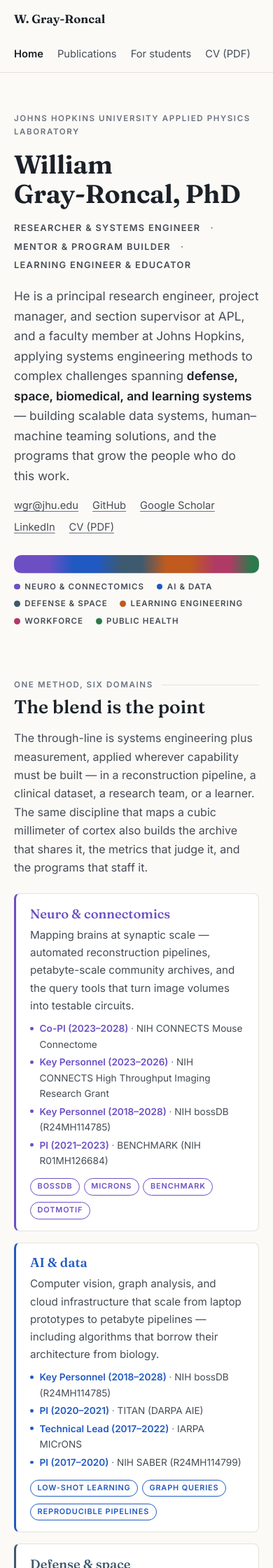
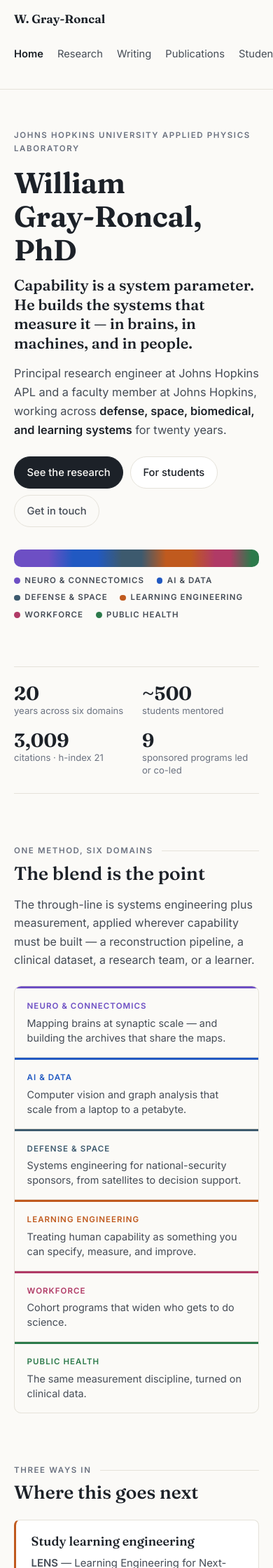
Before and after one commit to wrgr/me, a Jekyll site: the page built from index.html, in a window 390 px wide. Shown: the top 2240 px of the page at 70% size. Built offline with Jekyll 4.4.1, drawn with Linux system fonts in a browser that asks for light colours; some of the changed text lies outside the part shown.

Commit message:
Rebuild the homepage as a landing page
The homepage had become a CV rendered as a web page: 11,321px tall, 37 cards
across five grids, 2,755 words. Measured, then cut to 3,015px, 3 cards, ~400
words — without losing anything.

Homepage now: hero with a one-line positioning statement and three calls to
action, a stat band, the six domains as one compact colour-keyed strip, three
pathway cards matching the three things the site should drive (LENS, students,
research collaboration), and five recent selected papers.

The detail moved rather than disappeared:

- /research/ — sponsored programs, software & datasets, awards & service, and
  a collaboration note (17 cards)
- /writing/  — the argument, and press coverage (14 cards)

Both are in the nav alongside the existing /publications/ and /students/.

Two things the cut surfaced:

- The stat band originally carried a "$4M+ in programs" figure I had written.
  Nothing in the data supports a dollar total, so it is now a count of
  sponsored programs, derived from _data/cv/experience.yml rather than typed.
- The domain strip first truncated the long blurbs at 84 characters, which cut
  mid-word ("petabyte-s...", "from satellit..."). Each domain now carries a
  purpose-written `short:` line; `blurb` still serves fuller contexts.

Landing components live in _sass/_landing.scss, wired with @use to match the
existing stylesheet rather than mixing in @import.

Co-Authored-By: Claude Fable 5 <noreply@anthropic.com>
Claude-Session: https://claude.ai/code/session_019pD1fYkRA2brqETaSMgRX1

```diff
--- a/_data/domains.yml
+++ b/_data/domains.yml
@@ -4,6 +4,7 @@
 # _data/cv/*.yml by matching `domains:` tags, so facts live in one place.
 - key: neuro
   label: Neuro & connectomics
+  short: Mapping brains at synaptic scale — and building the archives that share the maps.
   blurb: >-
     Mapping brains at synaptic scale — automated reconstruction pipelines,
     petabyte-scale community archives, and the query tools that turn image
@@ -18,6 +19,7 @@
 
 - key: ai
   label: AI & data
+  short: Computer vision and graph analysis that scale from a laptop to a petabyte.
   blurb: >-
     Computer vision, graph analysis, and cloud infrastructure that scale from
     laptop prototypes to petabyte pipelines — including algorithms that borrow
@@ -29,6 +31,7 @@
 
 - key: defense
   label: Defense & space
+  short: Systems engineering for national-security sponsors, from satellites to decision support.
   blurb: >-
     Two decades of systems engineering for national-security sponsors — from
     satellite systems as a responsible engineer to decision-support prototypes
@@ -41,6 +44,7 @@
 
 - key: learning
   label: Learning engineering
+  short: Treating human capability as something you can specify, measure, and improve.
   blurb: >-
     Treating human capability as a system parameter — something you can
     specify, measure, and improve with the same discipline applied to any
@@ -53,6 +57,7 @@
 
 - key: workforce
   label: Workforce
+  short: Cohort programs that widen who gets to do science.
   blurb: >-
     Cohort-based pathways into research careers — approximately 500 students mentored
     through programs built to widen who gets to do science.
@@ -64,6 +69,7 @@
 
 - key: health
   label: Public health
+  short: The same measurement discipline, turned on clinical data.
   blurb: >-
     The same measurement discipline turned on clinical data — analytics
     leadership for multiple sclerosis and COVID-19 research at Johns Hopkins.
--- a/_includes/nav.html
+++ b/_includes/nav.html
@@ -3,8 +3,10 @@
     <a class="brand" href="{{ '/' | relative_url }}">W. Gray-Roncal</a>
     <ul>
       <li><a href="{{ '/' | relative_url }}" {% if page.url == "/" %}aria-current="page"{% endif %}>Home</a></li>
+      <li><a href="{{ '/research/' | relative_url }}" {% if page.url == "/research/" %}aria-current="page"{% endif %}>Research</a></li>
+      <li><a href="{{ '/writing/' | relative_url }}" {% if page.url == "/writing/" %}aria-current="page"{% endif %}>Writing</a></li>
       <li><a href="{{ '/publications/' | relative_url }}" {% if page.url == "/publications/" %}aria-current="page"{% endif %}>Publications</a></li>
-      <li><a href="{{ '/students/' | relative_url }}" {% if page.url == "/students/" %}aria-current="page"{% endif %}>For students</a></li>
+      <li><a href="{{ '/students/' | relative_url }}" {% if page.url == "/students/" %}aria-current="page"{% endif %}>Students</a></li>
       {% if site.data.profiles.cv %}<li><a href="{{ site.data.profiles.cv | relative_url }}">CV (PDF)</a></li>{% endif %}
     </ul>
   </nav>
--- /dev/null
+++ b/_sass/_landing.scss
@@ -0,0 +1,156 @@
+/* Landing-page components: hero, stat band, domain strip, pathways.
+   The homepage is a landing page; the detail lives on /research/, /writing/,
+   /publications/ and /students/. */
+
+.masthead--hero {
+  padding-bottom: 1rem;
+}
+.masthead--hero h1 {
+  font-size: clamp(2.6rem, 8vw, 4.2rem);
+  margin-bottom: 0.75rem;
+}
+
+.lede {
+  font-family: var(--display);
+  font-weight: 560;
+  font-size: clamp(1.35rem, 3.4vw, 1.9rem);
+  line-height: 1.28;
+  color: var(--ink);
+  max-width: 40ch;
+  margin: 0 0 1rem;
+  text-wrap: balance;
+}
+
+.masthead--hero .standfirst {
+  font-size: 1.02rem;
+  max-width: 46ch;
+  margin-bottom: 1.5rem;
+}
+
+/* ---------------------------------------------------------------- buttons */
+
+.hero-cta {
+  display: flex;
+  flex-wrap: wrap;
+  gap: 0.6rem;
+  margin: 0 0 2rem;
+}
+.btn {
+  display: inline-block;
+  padding: 0.6rem 1.1rem;
+  border: 1px solid var(--rule);
+  border-radius: 999px;
+  font-size: 0.92rem;
+  font-weight: 500;
+  text-decoration: none;
+  color: var(--ink);
+  background: var(--card);
+  transition: none;
+}
+@media (prefers-reduced-motion: no-preference) {
+  .btn { transition: background-color 120ms ease, border-color 120ms ease; }
+}
+.btn:hover { border-color: var(--ink-soft); }
+.btn--primary {
+  background: var(--ink);
+  color: var(--paper);
+  border-color: var(--ink);
+}
+.btn--primary:hover { background: var(--ink-soft); border-color: var(--ink-soft); }
+.btn--quiet { background: transparent; color: var(--ink-soft); }
+
+/* ------------------------------------------------------------- stat band */
+
+.statband {
+  margin-top: 2.5rem;
+  padding: 1.5rem 0;
+  border-top: 1px solid var(--rule);
+  border-bottom: 1px solid var(--rule);
+}
+.statband ul {
+  list-style: none;
+  margin: 0;
+  padding: 0;
+  display: grid;
+  grid-template-columns: repeat(auto-fit, minmax(min(100%, 10rem), 1fr));
+  gap: 1.25rem 1rem;
+}
+.statband li { display: flex; flex-direction: column; gap: 0.15rem; }
+.stat {
+  font-family: var(--display);
+  font-weight: 650;
+  font-size: clamp(1.7rem, 4vw, 2.3rem);
+  line-height: 1;
+  font-variant-numeric: tabular-nums;
+  color: var(--ink);
+}
+.stat-label {
+  font-size: 0.82rem;
+  color: var(--muted);
+  line-height: 1.35;
+}
+
+/* ---------------------------------------------------------- domain strip */
+
+/* Replaces the six heavy domain cards: label plus one line, colour-keyed. */
+.domain-strip {
+  list-style: none;
+  margin: 1.5rem 0 0;
+  padding: 0;
+  display: grid;
+  grid-template-columns: repeat(auto-fit, minmax(min(100%, 15rem), 1fr));
+  gap: 1px;
+  background: var(--rule);
+  border: 1px solid var(--rule);
+  border-radius: 10px;
+  overflow: hidden;
+}
+.domain-strip li {
+  background: var(--paper);
+  padding: 1rem 1.1rem;
+  border-top: 3px solid var(--accent, var(--rule));
+  display: flex;
+  flex-direction: column;
+  gap: 0.3rem;
+}
+.domain-strip__label {
+  font-size: 0.72rem;
+  font-weight: 600;
+  letter-spacing: 0.09em;
+  text-transform: uppercase;
+  color: var(--accent, var(--ink));
+}
+.domain-strip__line {
+  font-size: 0.9rem;
+  color: var(--ink-soft);
+  line-height: 1.45;
+}
+
+/* -------------------------------------------------------------- pathways */
+
+.pathways {
+  display: grid;
+  grid-template-columns: repeat(auto-fit, minmax(min(100%, 17rem), 1fr));
+  gap: 1rem;
+  margin-top: 1.5rem;
+}
+.pathway {
+  background: var(--card);
+  border: 1px solid var(--rule);
+  border-left: 3px solid var(--accent, var(--rule));
+  border-radius: 8px;
+  padding: 1.25rem 1.35rem 1.1rem;
+}
+.pathway h3 {
+  font-size: 1.12rem;
+  margin: 0 0 0.5rem;
+  color: var(--ink);
+}
+.pathway p { font-size: 0.93rem; color: var(--ink-soft); margin: 0 0 0.6rem; }
+.pathway .card-link { margin: 0; font-size: 0.88rem; }
+.pathway .card-link a { color: var(--accent, var(--ink-soft)); text-decoration: none; }
+.pathway .card-link a:hover { text-decoration: underline; }
+
+/* Featured publications on the landing page stay tight. */
+.bibliography-wrap--compact .pub { padding-block: 0.7rem; }
+.bibliography-wrap--compact .pub-authors { display: none; }
--- a/assets/css/main.scss
+++ b/assets/css/main.scss
@@ -7,3 +7,4 @@
 @use "domains";
 @use "projects";
 @use "publications";
+@use "landing";
--- a/index.html
+++ b/index.html
@@ -2,177 +2,101 @@
 layout: home
 title: William Gray-Roncal, PhD
 ---
-<header class="masthead">
+<header class="masthead masthead--hero">
   <p class="eyebrow">{{ site.data.cv.identity.employer }}</p>
   <h1>{{ site.data.cv.identity.first_name }} <span class="nowrap">{{ site.data.cv.identity.family_name }}</span>, {{ site.data.cv.identity.suffix }}</h1>
-  <ul class="roles-strip">
-    {% for r in site.data.cv.identity.roles_strip %}<li>{{ r }}</li>
-    {% endfor %}
-  </ul>
+  <p class="lede">
+    Capability is a system parameter. He builds the systems that measure it —
+    in brains, in machines, and in people.
+  </p>
   <p class="standfirst">
-    He is a principal research engineer, project manager, and section supervisor
-    at APL, and a faculty member at Johns Hopkins, applying systems engineering
-    methods to complex challenges spanning <strong>defense, space, biomedical,
-    and learning systems</strong> — building scalable data systems, human–machine
-    teaming solutions, and the programs that grow the people who do this work.
+    Principal research engineer at Johns Hopkins APL and a faculty member at
+    Johns Hopkins, working across <strong>defense, space, biomedical, and
+    learning systems</strong> for twenty years.
   </p>
-  {% include contact-row.html %}
+  <p class="hero-cta">
+    <a class="btn btn--primary" href="{{ '/research/' | relative_url }}">See the research</a>
+    <a class="btn" href="{{ '/students/' | relative_url }}">For students</a>
+    <a class="btn btn--quiet" href="mailto:{{ site.email }}">Get in touch</a>
+  </p>
   {% include ribbon.html %}
 </header>
+
+<section id="proof" class="statband">
+  <ul>
+    <li><span class="stat">20</span><span class="stat-label">years across six domains</span></li>
+    <li><span class="stat">~500</span><span class="stat-label">students mentored</span></li>
+    <li><span class="stat">3,009</span><span class="stat-label">citations · h-index 21</span></li>
+    {%- assign progs = 0 -%}
+    {%- for e in site.data.cv.experience -%}{%- for g in e.groups -%}
+      {%- if g.label contains "Research Program" -%}{%- assign progs = g.items | size -%}{%- endif -%}
+    {%- endfor -%}{%- endfor -%}
+    <li><span class="stat">{{ progs }}</span><span class="stat-label">sponsored programs led or co-led</span></li>
+  </ul>
+</section>
 
 <section id="domains">
   <div class="kicker"><span class="eyebrow">One method, six domains</span></div>
   <h2>The blend is the point</h2>
   <p class="prose">
     The through-line is systems engineering plus measurement, applied wherever
-    capability must be built — in a reconstruction pipeline, a clinical dataset,
-    a research team, or a learner. The same discipline that maps a cubic
-    millimeter of cortex also builds the archive that shares it, the metrics that
-    judge it, and the programs that staff it.
+    capability must be built — a reconstruction pipeline, a clinical dataset, a
+    research team, or a learner.
   </p>
-  <div class="card-grid">
+  <ul class="domain-strip">
     {% for d in site.data.domains %}
-      {% include domain-card.html domain=d %}
+    <li class="domain--{{ d.key }}">
+      <span class="domain-strip__label">{{ d.label }}</span>
+      <span class="domain-strip__line">{{ d.short | default: d.blurb | strip_html }}</span>
+    </li>
     {% endfor %}
+  </ul>
+</section>
+
+<section id="pathways">
+  <div class="kicker"><span class="eyebrow">Three ways in</span></div>
+  <h2>Where this goes next</h2>
+  <div class="pathways">
+    <article class="pathway domain--learning">
+      <h3>Study learning engineering</h3>
+      <p>
+        <strong>LENS</strong> — Learning Engineering for Next-Generation
+        Systems — launches Fall 2026 inside the Johns Hopkins M.Ed. in Learning
+        Design and Technology. Built for people moving between technical
+        practice and learning design.
+      </p>
+      <p class="card-link"><a href="https://capabilitymatters.org">capabilitymatters.org →</a></p>
+    </article>
+    <article class="pathway domain--workforce">
+      <h3>Do research with us</h3>
+      <p>
+        CIRCUIT, MERIT, and PISTA are cohort programs built on one premise:
+        judge the work, not the pedigree. Roughly 500 students mentored, whose
+        cohorts contributed to reconstructions published in <em>Nature</em>.
+      </p>
+      <p class="card-link"><a href="{{ '/students/' | relative_url }}">For students and mentees →</a></p>
+    </article>
+    <article class="pathway domain--neuro">
+      <h3>Collaborate</h3>
+      <p>
+        Sponsored research and consortium work across connectomics, petabyte
+        data infrastructure, and the measurement of human performance —
+        currently co-PI on NIH BRAIN CONNECTS.
+      </p>
+      <p class="card-link"><a href="{{ '/research/' | relative_url }}">Research programs →</a></p>
+    </article>
   </div>
 </section>
 
-<section id="programs">
-  <div class="kicker"><span class="eyebrow">Programs &amp; mentoring</span></div>
-  <h2>Approximately 500 students mentored</h2>
-  <p class="prose lead-link"><a href="{{ '/students/' | relative_url }}">For students and mentees — the programs, and how to get in touch →</a></p>
-  <p class="prose">
-    <strong>CIRCUIT</strong> — the Cohort-based Integrated Research Community for
-    Undergraduate Innovation and Trailblazing — is a nationally recognized
-    research and mentoring program he founded and led at APL from 2017 to 2023.
-    It served <strong>220+ students</strong> from high school through graduate
-    school, across technical areas from underwater to space systems, and its
-    cohorts contributed to work published in <em>Nature</em>. Co-author of the
-    peer-reviewed CIRCUIT model paper (ASEE 2023).
-  </p>
-  <p class="prose">
-    The <strong>College Prep Program at APL</strong>, which he co-founded in 2009
-    and still co-directs, is an all-volunteer summer program supporting
-    underserved students through academics, applications, essays, and financial
-    aid, with longitudinal support afterward. A further
-    <strong>220+ students served</strong>, with more than
-    <strong>90% on track for four-year degrees</strong>, on 500+ volunteer hours
-    a year.
-  </p>
-  <p class="prose">
-    On the learning-engineering side, he leads the development of the
-    <strong>LENS</strong> concentration — Learning Engineering for
-    Next-Generation Systems — within the Johns Hopkins M.Ed. in Learning Design
-    and Technology, the program directed by James Diamond at the School of
-    Education, where Gray-Roncal is a Visiting Assistant Professor. The work
-    applies systems engineering principles to learning in operational
-    environments including healthcare and defense.
-  </p>
-  <p class="prose">
-    He teaches
-    {%- assign courses = "" -%}
-    {%- for t in site.data.cv.teaching -%}
-      {%- unless t.title contains "Research Mentor" -%}
-        {%- capture one -%}<em>{{ t.title | texclean | split: " (" | first }}</em> ({{ t.org | texclean }}){%- endcapture -%}
-        {%- assign courses = courses | append: one | append: "|" -%}
-      {%- endunless -%}
-    {%- endfor -%}
-    {%- assign list = courses | split: "|" -%}
-    {%- for c in list -%}
-      {%- if forloop.last and forloop.length > 1 %}, and {% elsif forloop.first %} {% else %}, {% endif -%}
-      {{ c }}
-    {%- endfor -%}.
-    The connectomics intersession course was consistently among the
-    highest-rated in the Whiting School.
+<section id="featured">
+  <div class="kicker"><span class="eyebrow">Selected work</span></div>
+  <h2>A few things worth reading</h2>
+  <div class="bibliography-wrap bibliography-wrap--compact">
+    {% bibliography --query @*[selected=true && year >= 2022] %}
+  </div>
+  <p class="metrics-line">
+    <a href="{{ '/publications/' | relative_url }}">All 90 publications, talks and posters →</a>
+    &nbsp;·&nbsp;
+    <a href="{{ '/writing/' | relative_url }}">Writing &amp; press →</a>
   </p>
 </section>
-
-<section id="selected-publications">
-  <div class="kicker"><span class="eyebrow">Publications</span></div>
-  <h2>Selected work</h2>
-  <div class="bibliography-wrap">
-    {% bibliography --query @*[selected=true] %}
-  </div>
-  <p class="metrics-line">
-    <a href="{{ '/publications/' | relative_url }}">Full publication list →</a>
-    &nbsp;·&nbsp; 3,009 citations · h-index 21 · i10-index 32
-    (<a href="https://scholar.google.com/citations?user={{ site.data.profiles.scholar }}">Google Scholar</a>, August 2026)
-  </p>
-</section>
-
-<section id="research">
-  <div class="kicker"><span class="eyebrow">Research programs</span></div>
-  <h2>Sponsored work</h2>
-  <p class="prose">
-    Programs led or co-led at APL, sponsored by NIH, DARPA, IARPA, and DoD.
-  </p>
-  {% include research-programs.html %}
-</section>
-
-<section id="writing">
-  <div class="kicker"><span class="eyebrow">Writing &amp; ideas</span></div>
-  <h2>The argument</h2>
-  <p class="prose">
-    One claim runs across the domains: what people can do inside a system is a
-    designable, measurable property of that system — and treating it that way
-    changes what you build, what you measure, and who gets to do the work.
-  </p>
-  <div class="card-grid">
-    {% for w in site.data.writing %}
-      {% include writing-card.html item=w %}
-    {% endfor %}
-  </div>
-</section>
-
-<section id="software">
-  <div class="kicker"><span class="eyebrow">Software &amp; datasets</span></div>
-  <h2>Tools and data</h2>
-  <p class="prose">
-    Infrastructure, tools, and teaching artifacts — most open source, all built
-    to be used by someone other than their author.
-  </p>
-  <div class="card-grid">
-    {% for item in site.data.software %}
-      {% include software-card.html item=item %}
-    {% endfor %}
-  </div>
-</section>
-
-<section id="media">
-  <div class="kicker"><span class="eyebrow">In the press</span></div>
-  <h2>Coverage</h2>
-  <div class="card-grid">
-    {% for m in site.data.media %}
-      {% include media-card.html item=m %}
-    {% endfor %}
-  </div>
-</section>
-
-<section id="recognition">
-  <div class="kicker"><span class="eyebrow">Recognition &amp; service</span></div>
-  <h2>Selected awards and service</h2>
-  <div class="two-col">
-    <div>
-      <h3>Awards</h3>
-      <ul class="tight">
-        {% for group in site.data.cv.awards %}
-          {% for a in group.items %}
-            {% if a.featured %}
-        <li>{{ a.title | texclean }}, {{ a.org | texclean }}{% if a.detail %} — {{ a.detail | texclean }}{% endif %} ({{ a.year | texclean }})</li>
-            {% endif %}
-          {% endfor %}
-        {% endfor %}
-      </ul>
-    </div>
-    <div>
-      <h3>Service</h3>
-      <ul class="tight">
-        {% for e in site.data.cv.service %}
-          {% if e.featured %}
-        <li>{{ e.role | texclean }}, {{ e.title | texclean }}{% if e.org %}, {{ e.org | texclean }}{% endif %} ({{ e.year | texclean }})</li>
-          {% endif %}
-        {% endfor %}
-      </ul>
-    </div>
-  </div>
-</section>
```
Also changed, not shown: _pages/research.md (added, +70 -0 lines), _pages/writing.md (added, +33 -0 lines).
